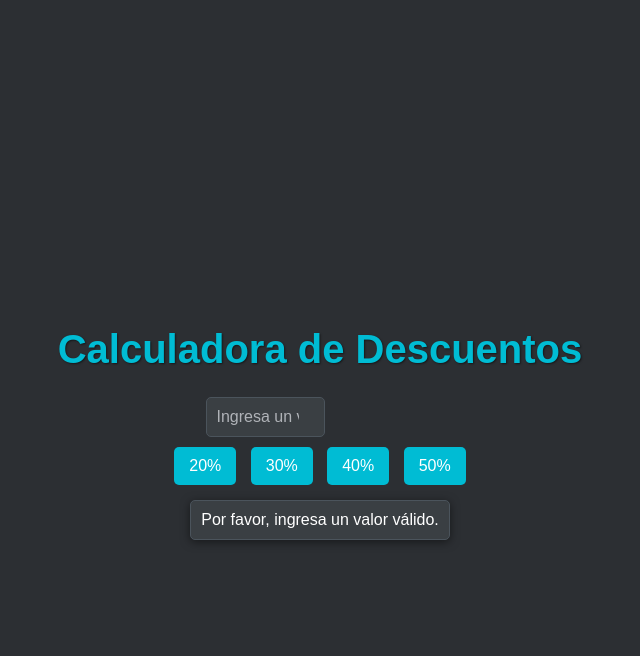
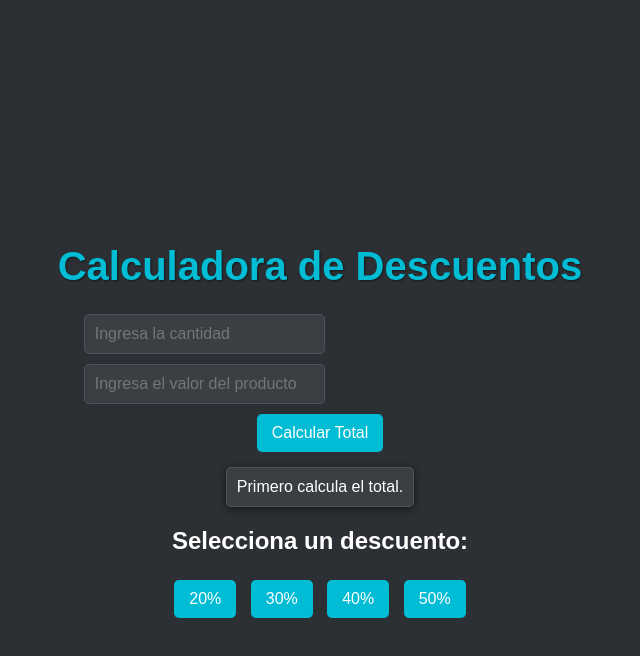
Before and after one commit to jeanpiereRP/cupones, a plain HTML site: page index.html in a window 1280 px wide. Both pictures are taken after a click on the button "20%". Shown: the whole page, without its empty margins (320-960 px from the left). Drawn offline with Linux system fonts and the light colour scheme.

Commit message:
Agregar archivos de la aplicación 1.1

```diff
--- a/index.html
+++ b/index.html
@@ -3,21 +3,26 @@
 <head>
   <meta charset="UTF-8">
   <meta name="viewport" content="width=device-width, initial-scale=1.0">
-  <link rel="stylesheet" href="style.css">
+  <link rel="stylesheet" href="styles.css">
   <title>Calcular Descuento</title>
 </head>
 <body>
   <h1>Calculadora de Descuentos</h1>
   <div>
-    <input type="number" id="valor" placeholder="Ingresa un valor" required>
+    <input type="number" id="cantidad" placeholder="Ingresa la cantidad" required>
+    <input type="number" id="valor" placeholder="Ingresa el valor del producto" required>
   </div>
   <div>
-    <button onclick="calcularPorcentaje(0.2)">20%</button>
-    <button onclick="calcularPorcentaje(0.3)">30%</button>
-    <button onclick="calcularPorcentaje(0.4)">40%</button>
-    <button onclick="calcularPorcentaje(0.5)">50%</button>
+    <button onclick="calcularTotal()">Calcular Total</button>
   </div>
   <div id="resultado" class="output"></div>
+  <h2>Selecciona un descuento:</h2>
+  <div>
+    <button onclick="calcularDescuento(0.2)">20%</button>
+    <button onclick="calcularDescuento(0.3)">30%</button>
+    <button onclick="calcularDescuento(0.4)">40%</button>
+    <button onclick="calcularDescuento(0.5)">50%</button>
+  </div>
   <script src="script.js"></script>
 </body>
 </html>
--- a/script.js
+++ b/script.js
@@ -1,14 +1,24 @@
-function operacionMatematica(a, callback) {
-    const resultado = callback(a);
-    const output = document.getElementById("resultado");
-    output.innerText = `Resultado: ${resultado}`;
+let total = 0;
+
+function calcularTotal() {
+  const cantidad = parseFloat(document.getElementById("cantidad").value);
+  const valor = parseFloat(document.getElementById("valor").value);
+
+  if (!isNaN(cantidad) && !isNaN(valor) && cantidad > 0 && valor > 0) {
+    total = cantidad * valor;
+    document.getElementById("resultado").innerText = `Total: $${total.toFixed(2)}`;
+  } else {
+    document.getElementById("resultado").innerText = "Por favor, ingresa valores válidos.";
   }
+}
 
-  function calcularPorcentaje(porcentaje) {
-    const valor = parseFloat(document.getElementById("valor").value);
-    if (!isNaN(valor)) {
-      operacionMatematica(valor, (x) => x * porcentaje);
-    } else {
-      document.getElementById("resultado").innerText = "Por favor, ingresa un valor válido.";
-    }
+function calcularDescuento(porcentaje) {
+  if (total > 0) {
+    const descuento = total * porcentaje;
+    const totalConDescuento = total - descuento;
+    document.getElementById("resultado").innerText += `\nDescuento: $${descuento.toFixed(2)}`;
+    document.getElementById("resultado").innerText += `\nTotal con Descuento: $${totalConDescuento.toFixed(2)}`;
+  } else {
+    document.getElementById("resultado").innerText = "Primero calcula el total.";
   }
+}
--- a/style.css
+++ b/styles.css
@@ -36,10 +36,6 @@ input[type="number"]:focus {
     outline: none; /* Eliminar el contorno por defecto */
 }
 
-input[type="number"]::placeholder {
-    color: #b0b3b8; /* Color del placeholder más claro */
-}
-
 button {
     padding: 10px 15px;
     margin: 5px;
```
